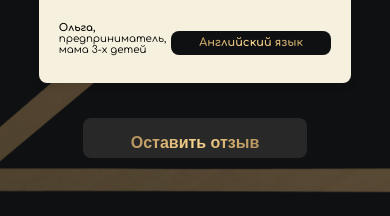
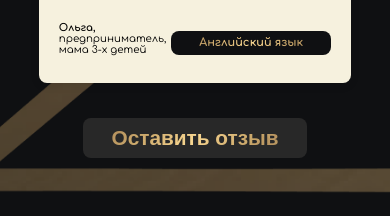
Before and after one commit to polinscik/TOP-educational-studio, a React (Vite) app: page / in a window 390 px wide. Shown: the part 3460-3676 px from the top of the page. Built offline with nearby package versions, Linux system fonts and the light colour scheme.

Commit message:
font size for button

```diff
--- a/src/components/ReviewSlider/ReviewSlider.scss
+++ b/src/components/ReviewSlider/ReviewSlider.scss
@@ -190,6 +190,7 @@
     @media (max-width: 570px) {
       max-width: 14rem;
       max-height: 2.5rem;
+
     }
 
     &:hover {
@@ -209,7 +210,8 @@
     }
 
     @media (max-width: 570px) {
-      font-size: 1rem;
+      font-size: 1.3rem;
+      margin-top: 0.5rem;
     }
   }
 
```
